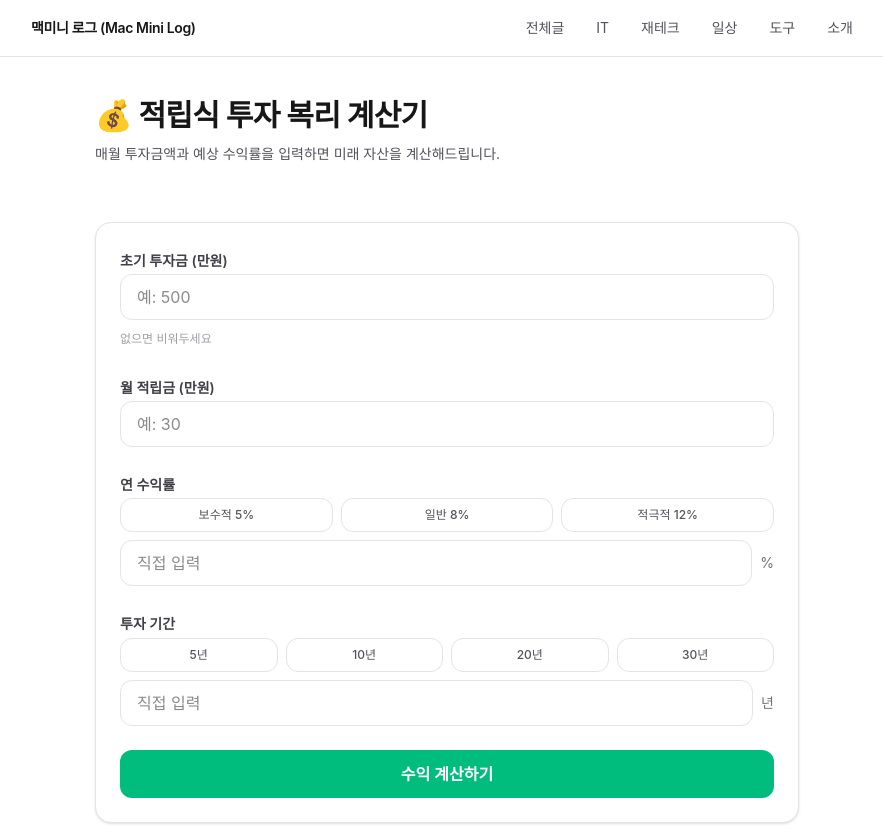
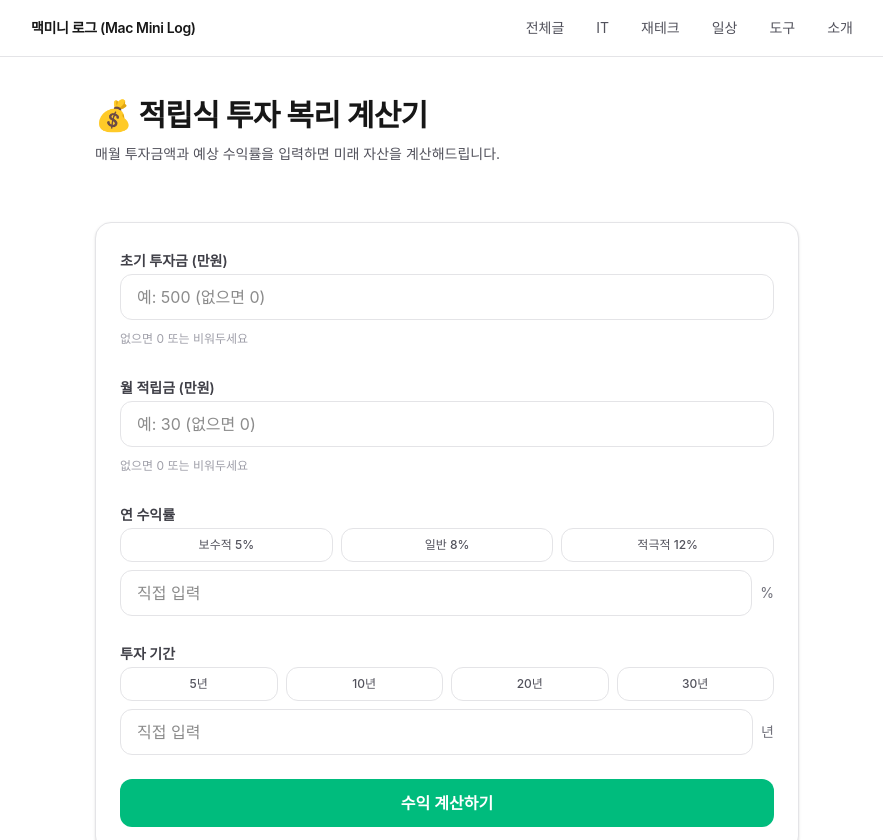
Before and after one commit to everymove-su/mac-mini-log, a Next.js app: page /tools/investment-calculator in a window 1280 px wide. Shown: the top 840 px of the page, without its empty margins (193-1076 px from the left). Built offline with nearby package versions, Linux system fonts and the light colour scheme.

Commit message:
적립식 투자 복리 계산기 완성

```diff
--- a/src/app/tools/investment-calculator/page.tsx
+++ b/src/app/tools/investment-calculator/page.tsx
@@ -15,15 +15,20 @@ export default function InvestmentCalculatorPage() {
   } | null>(null);
 
   const calculate = () => {
-    const m = parseFloat(monthly) * 10000;
-    const r = parseFloat(rate) / 100 / 12;
-    const n = parseFloat(years) * 12;
+    const m = parseFloat(monthly || "0") * 10000;
+    const annualRate = parseFloat(rate) / 100;
+    const monthlyRate = annualRate / 12;
+    const n = Math.round(parseFloat(years) * 12);
     const p = parseFloat(initial || "0") * 10000;
 
-    if (!m || !r || !n) return;
+    if (!annualRate || !n) return;
 
-    const futureMonthly = m * ((Math.pow(1 + r, n) - 1) / r) * (1 + r);
-    const futureInitial = p * Math.pow(1 + r, n);
+    let futureMonthly = 0;
+    for (let i = 0; i < n; i++) {
+      futureMonthly += m * Math.pow(1 + monthlyRate, n - i);
+    }
+
+    const futureInitial = p * Math.pow(1 + monthlyRate, n);
     const total = Math.round(futureMonthly + futureInitial);
     const principal = Math.round(m * n + p);
     const profit = total - principal;
@@ -68,27 +73,32 @@ export default function InvestmentCalculatorPage() {
 
         {/* 초기 투자금 */}
         <div className="space-y-2">
-          <label className="text-sm font-semibold text-zinc-700">초기 투자금 (만원)</label>
+          <label className="text-sm font-semibold text-zinc-700">
+            초기 투자금 (만원)
+          </label>
           <input
             type="number"
-            placeholder="예: 500"
+            placeholder="예: 500 (없으면 0)"
             value={initial}
             onChange={(e) => setInitial(e.target.value)}
             className="w-full rounded-xl border border-zinc-200 px-4 py-2.5 text-base focus:border-emerald-400 focus:outline-none"
           />
-          <p className="text-xs text-zinc-400">없으면 비워두세요</p>
+          <p className="text-xs text-zinc-400">없으면 0 또는 비워두세요</p>
         </div>
 
         {/* 월 적립금 */}
         <div className="space-y-2">
-          <label className="text-sm font-semibold text-zinc-700">월 적립금 (만원)</label>
+          <label className="text-sm font-semibold text-zinc-700">
+            월 적립금 (만원)
+          </label>
           <input
             type="number"
-            placeholder="예: 30"
+            placeholder="예: 30 (없으면 0)"
             value={monthly}
             onChange={(e) => setMonthly(e.target.value)}
             className="w-full rounded-xl border border-zinc-200 px-4 py-2.5 text-base focus:border-emerald-400 focus:outline-none"
           />
+          <p className="text-xs text-zinc-400">없으면 0 또는 비워두세요</p>
         </div>
 
         {/* 연 수익률 */}
@@ -145,7 +155,7 @@ export default function InvestmentCalculatorPage() {
               placeholder="직접 입력"
               value={years}
               onChange={(e) => setYears(e.target.value)}
-              className="w-full rounded-xl border border-zinc-200 px-4 py-2.5 text-base focus:border-emerald-400 focus:outline-none"
+              className="w-full rounded-xl border border-zinc-200 px-4 py-2.5 text-base focus:border-emerald-400 focus:invoke-none"
             />
             <span className="text-sm text-zinc-500 shrink-0">년</span>
           </div>
@@ -172,11 +182,15 @@ export default function InvestmentCalculatorPage() {
             <div className="grid grid-cols-2 gap-3">
               <div className="rounded-xl bg-white border border-emerald-100 p-3 text-center">
                 <p className="text-xs text-zinc-500 mb-1">총 납입금</p>
-                <p className="text-lg font-bold text-zinc-700">{formatWon(result.principal)}</p>
+                <p className="text-lg font-bold text-zinc-700">
+                  {formatWon(result.principal)}
+                </p>
               </div>
               <div className="rounded-xl bg-white border border-emerald-100 p-3 text-center">
                 <p className="text-xs text-zinc-500 mb-1">총 수익</p>
-                <p className="text-lg font-bold text-emerald-600">+{formatWon(result.profit)}</p>
+                <p className="text-lg font-bold text-emerald-600">
+                  +{formatWon(result.profit)}
+                </p>
               </div>
             </div>
             <div className="rounded-xl bg-white border border-emerald-100 p-3 text-center">
```
